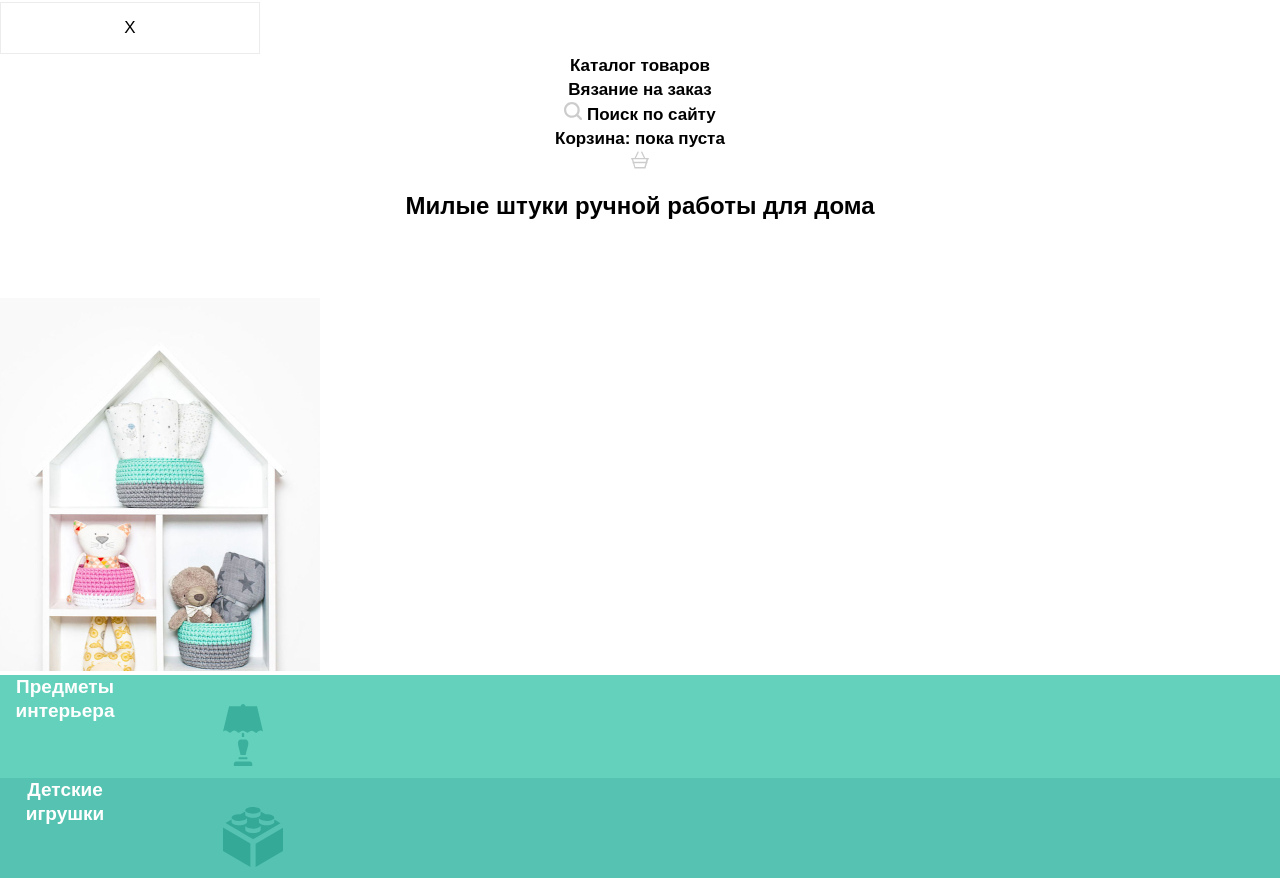
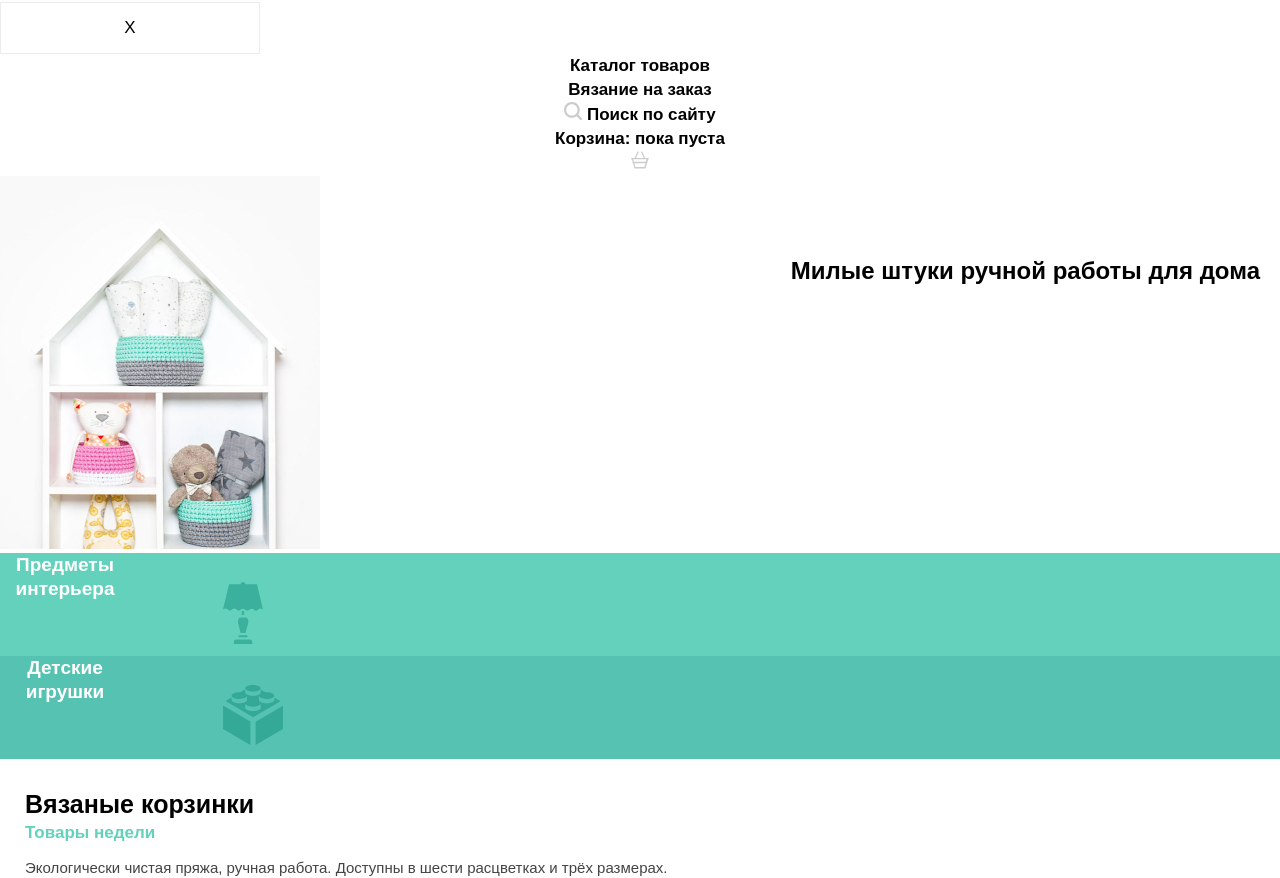
Before and after one commit to Nataliiy28/1811239-mishka-23, a website: page source/index.html in a window 1280 px wide. Shown: the part 81-959 px from the top of the page. Drawn offline with nearby package versions, Linux system fonts and the light colour scheme; files that its build step writes are made by us from their sources.

Commit message:
новый фон

```diff
--- a/source/index.html
+++ b/source/index.html
@@ -63,7 +63,7 @@
     </div>
     <div class="header__bottom">
        <!-- <body class="background__pic" background="./img/background/mobile_background.jpg"></body> -->
-      <h1 class="header__title">Милые штуки ручной работы для дома</h1>
+     <span class="header-wrap__title"><h1 class="header__title">Милые штуки ручной работы для дома</h1> </span>
      <a> <img class="background__pic" src="./img/background/mobile_background.jpg" alt="фон фото"></a>
       <ul class="products-section container">
         <li class="products-section__item">
--- a/source/sass/blocks/header.scss
+++ b/source/sass/blocks/header.scss
@@ -13,10 +13,21 @@
   background-color: $basic-white;
 }
 
-.header__title {
+.header-wrap__title {
+  display: inline-block;
   font-size: 24px;
   text-align: center;
-  height: 90px;
+  position: absolute;
+  padding: 65px 20px;
+  margin: 0;
+  right: 0;
+}
+
+.header__title {
+  position: relative;
+  display: inline-block;
+  font-size: 24px;
+  text-align: center;
 }
 
 .header__top {
--- a/source/sass/blocks/section-title .scss
+++ b/source/sass/blocks/section-title .scss
@@ -3,5 +3,7 @@
   font-size: 25px;
   color: $basic-dark;
   margin-top: 31px;
-  text-align: center;
+  text-align: left;
+  margin-left: 25px;
+  margin-bottom: -27px;
 }
--- a/source/sass/blocks/site-list.scss
+++ b/source/sass/blocks/site-list.scss
@@ -20,4 +20,5 @@
 .site-list__item {
   text-align: center;
   display: block;
+  color: $basic-dark;
 }
```
Also changed, not shown: source/background.scss (+11 -7 lines).
